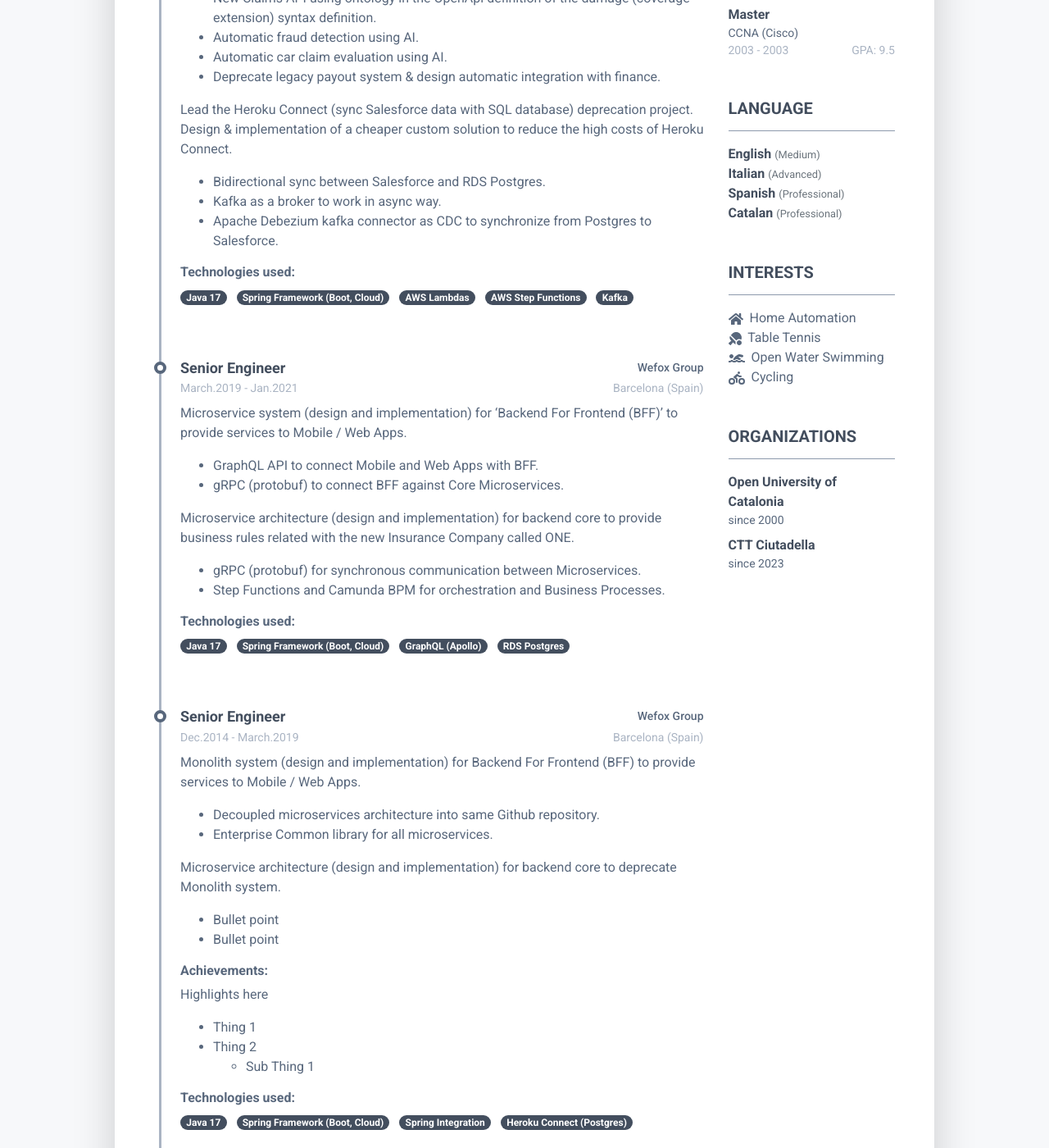
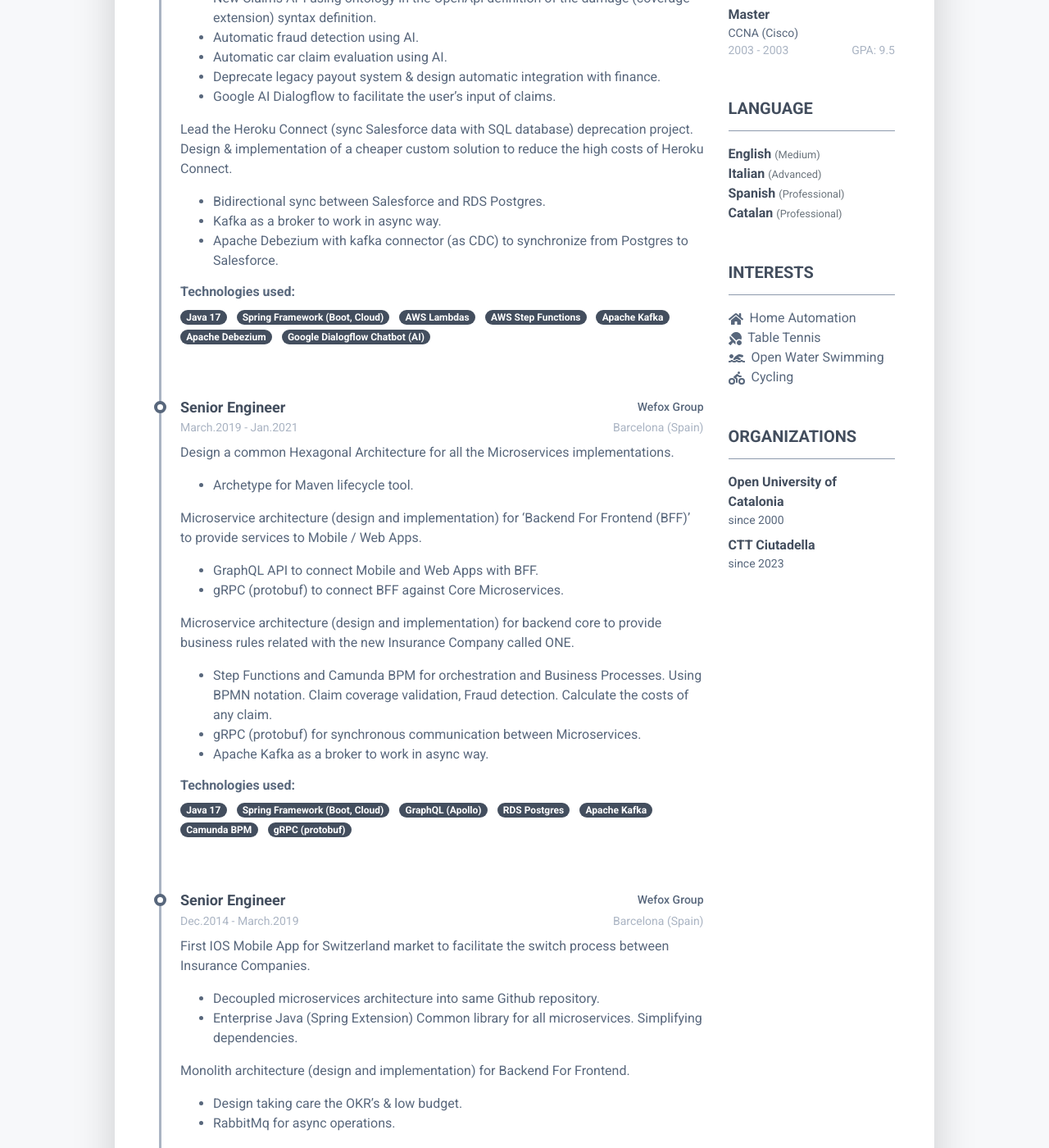
Before and after one commit to avall/avall.github.io, a Jekyll site: the page built from index.html, in a window 1280 px wide and 1400 px high, scrolled down 1856 px. Shown: the whole window at 82% size. Built offline with Jekyll 4.4.1, drawn with Linux system fonts in a browser that asks for light colours; nearby versions of some CDN libraries; some of the changed text lies outside the part shown.

Commit message:
Experience

```diff
--- a/_data/data.yml
+++ b/_data/data.yml
@@ -97,20 +97,24 @@
         * Automatic fraud detection using AI.
         * Automatic car claim evaluation using AI.
         * Deprecate legacy payout system & design automatic integration with finance.
+        * Google AI Dialogflow to facilitate the user's input of claims.
+
 
         Lead the Heroku Connect (sync Salesforce data with SQL database) deprecation project.
         Design & implementation of a cheaper custom solution to reduce the high costs of Heroku Connect.
 
         * Bidirectional sync between Salesforce and RDS Postgres.
         * Kafka as a broker to work in async way.
-        * Apache Debezium kafka connector as CDC to synchronize from Postgres to Salesforce.
+        * Apache Debezium with kafka connector (as CDC) to synchronize from Postgres to Salesforce.
 
       technologies:
         - name: Java 17
         - name: Spring Framework (Boot, Cloud)
         - name: AWS Lambdas
         - name: AWS Step Functions
-        - name: Kafka
+        - name: Apache Kafka
+        - name: Apache Debezium
+        - name: Google Dialogflow Chatbot (AI)
 
     - position: Senior Engineer
       # page_break: true
@@ -118,20 +122,29 @@
       location: Barcelona (Spain)
       time: March.2019 - Jan.2021
       description: |
-        Microservice system (design and implementation) for 'Backend For Frontend (BFF)' to provide services to Mobile / Web Apps.
+        Design a common Hexagonal Architecture for all the Microservices implementations.
 
-          - GraphQL API to connect Mobile and Web Apps with BFF.
-          - gRPC (protobuf) to connect BFF against Core Microservices.
+        * Archetype for Maven lifecycle tool.
+
+        Microservice architecture (design and implementation) for 'Backend For Frontend (BFF)' to provide services to Mobile / Web Apps.
+
+        * GraphQL API to connect Mobile and Web Apps with BFF.
+        * gRPC (protobuf) to connect BFF against Core Microservices.
 
         Microservice architecture (design and implementation) for backend core to provide business rules related with the new Insurance Company called ONE.
 
-          - gRPC (protobuf) for synchronous communication between Microservices.
-          - Step Functions and Camunda BPM for orchestration and Business Processes.
+        * Step Functions and Camunda BPM for orchestration and Business Processes. Using BPMN notation. Claim coverage validation, Fraud detection. Calculate the costs of any claim.
+        * gRPC (protobuf) for synchronous communication between Microservices.
+        * Apache Kafka as a broker to work in async way.
+
       technologies:
         - name: Java 17
         - name: Spring Framework (Boot, Cloud)
         - name: GraphQL (Apollo)
         - name: RDS Postgres
+        - name: Apache Kafka
+        - name: Camunda BPM
+        - name: gRPC (protobuf)
 
     - position: Senior Engineer
       # page_break: true
@@ -139,20 +152,20 @@
       location: Barcelona (Spain)
       time: Dec.2014 - March.2019
       description: |
-        Monolith system (design and implementation) for Backend For Frontend (BFF) to provide services to Mobile / Web Apps.
+        First IOS Mobile App for Switzerland market to facilitate the switch process between Insurance Companies.
 
-          - Decoupled microservices architecture into same Github repository.
-          - Enterprise Common library for all microservices.
+        * Decoupled microservices architecture into same Github repository.
+        * Enterprise Java (Spring Extension) Common library for all microservices. Simplifying dependencies.
 
-        Microservice architecture (design and implementation) for backend core to deprecate Monolith system.
+        Monolith architecture (design and implementation) for Backend For Frontend.
 
-          - Bullet point
-          - Bullet point
+        * Design taking care the OKR's & low budget.
+        * RabbitMq for async operations.
       technologies:
-        - name: Java 17
+        - name: Java 11
         - name: Spring Framework (Boot, Cloud)
         - name: Spring Integration
-        - name: Heroku Connect (Postgres)
+        - name: Heroku Connect (Sync between Salesforce & Postgres)
 
       achivements: |
         Highlights here
@@ -178,7 +191,7 @@
       percentage: 90
     - name: MongoDb
       percentage: 75
-    - name: Kafka
+    - name: Apache Kafka
       percentage: 75
     - name: AWS Step Functions
       percentage: 75
```
